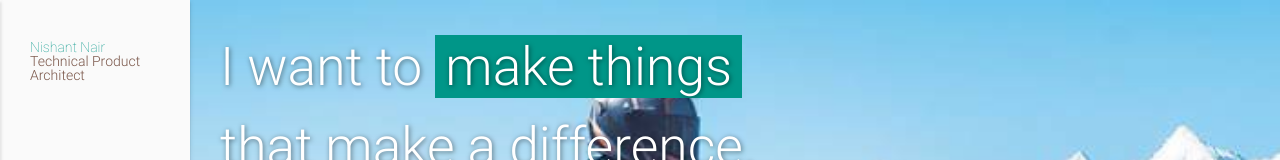
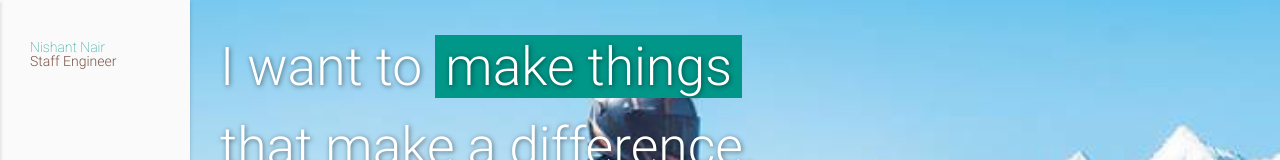
Before and after one commit to 2312nishant/nishantnair, a plain HTML site: page index.html in a window 1280 px wide. Shown: the top 160 px of the page. Drawn offline with nearby package versions, Linux system fonts and the light colour scheme.

Commit message:
Update index.html

```diff
--- a/index.html
+++ b/index.html
@@ -54,7 +54,7 @@
     <!-- Navigation Menu-->
     <nav ng-class="hide-on-small-only">
       <ul class="side-nav fixed section table-of-contents">
-        <li class="logo"><a id="logo-container" href="#intro" class="brand-logo teal-text">Nishant Nair<span class="brown-text light">Technical Product Architect</span></a></li>
+        <li class="logo"><a id="logo-container" href="#intro" class="brand-logo teal-text">Nishant Nair<span class="brown-text light">Staff Engineer</span></a></li>
         <li class="bold"><a href="#about" class="waves-effect waves-dark teal-text"><i class="mdi-social-person small"></i><span>About</span></a></li>
         <li class="bold"><a href="#experience" class="waves-effect waves-dark cyan-text"><i class="mdi-action-trending-up small"></i><span>Experience</span></a></li>
         <li class="bold"><a href="#projects" class="waves-effect waves-dark indigo-text"><i class="mdi-av-web small"></i><span>Projects</span></a></li>
```
